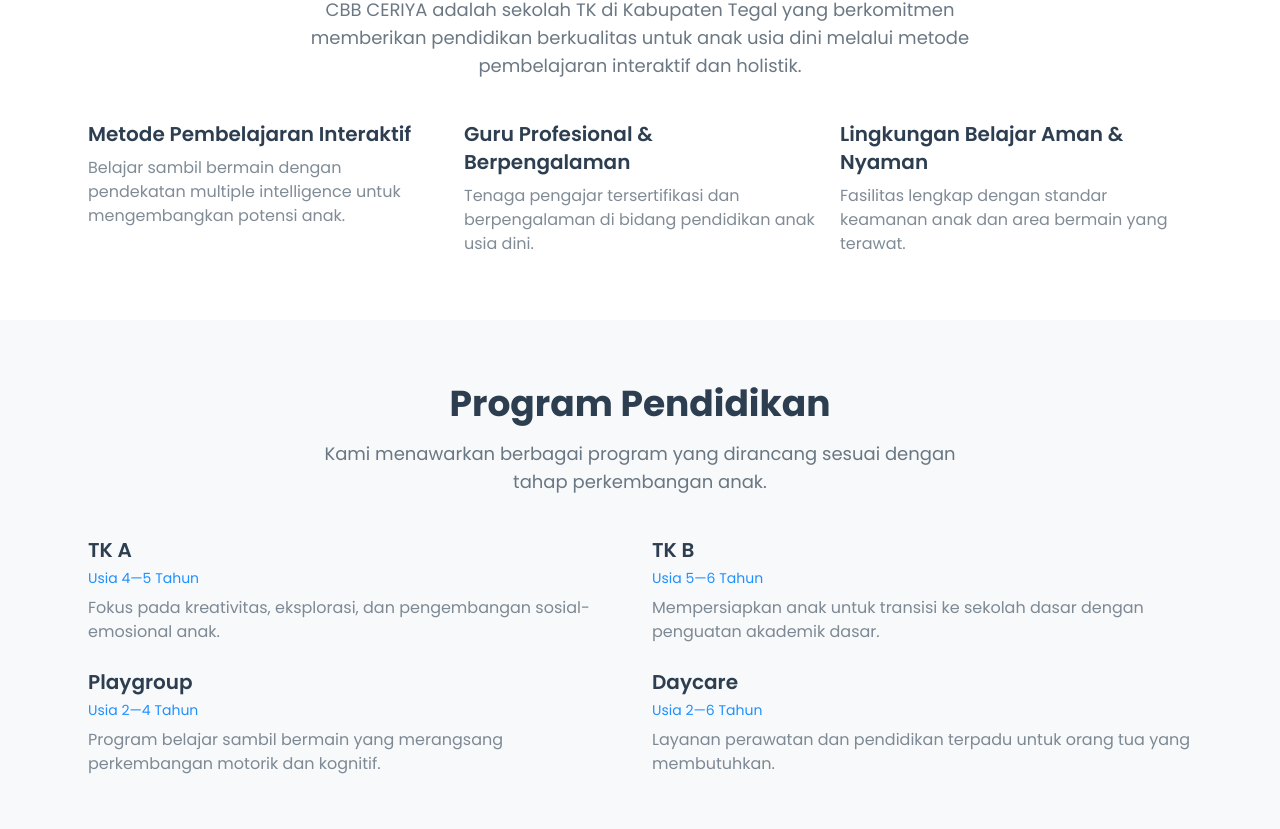
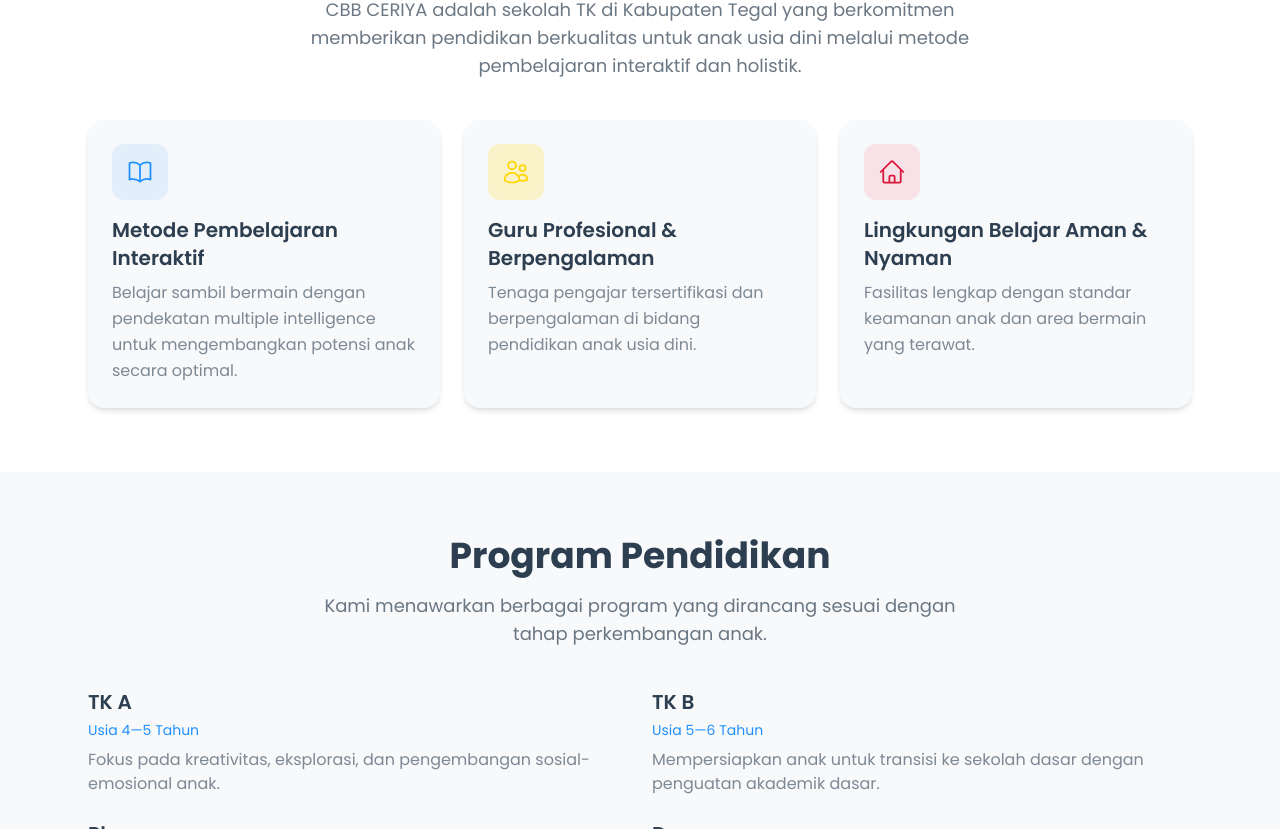
Before and after one commit to FarrelGhozy/web-profile-cbb-ceriya, a website built with Vite: page index.html in a window 1280 px wide. Shown: the part 604-1433 px from the top of the page. Built offline with nearby package versions, Linux system fonts and the light colour scheme.

Commit message:
feat: design about section with icon cards and scroll animations
- Add 3 feature cards with Heroicon SVGs (book, users, home)
- Style cards with icon containers that change color on hover
- Add hover effects (translate-y, shadow increase)
- Add IntersectionObserver scroll animation (fadeInUp)
- Configure prefers-reduced-motion support for accessibility

Closes #5

```diff
--- a/index.html
+++ b/index.html
@@ -212,17 +212,32 @@
             berkualitas untuk anak usia dini melalui metode pembelajaran interaktif dan holistik.
           </p>
           <div class="grid gap-6 md:grid-cols-2 lg:grid-cols-3">
-            <article class="feature-card">
+            <article class="feature-card group rounded-2xl bg-neutral-50 p-6 shadow-md transition-all duration-300 hover:shadow-lg hover:-translate-y-1" data-animate>
+              <div class="mb-4 flex h-14 w-14 items-center justify-center rounded-xl bg-accent/10 text-accent transition-colors group-hover:bg-accent group-hover:text-white">
+                <svg xmlns="http://www.w3.org/2000/svg" class="h-7 w-7" fill="none" viewBox="0 0 24 24" stroke="currentColor" stroke-width="1.5">
+                  <path stroke-linecap="round" stroke-linejoin="round" d="M12 6.042A8.967 8.967 0 006 3.75c-1.052 0-2.062.18-3 .512v14.25A8.987 8.987 0 016 18c2.305 0 4.408.867 6 2.292m0-14.25a8.966 8.966 0 016-2.292c1.052 0 2.062.18 3 .512v14.25A8.987 8.987 0 0018 18a8.967 8.967 0 00-6 2.292m0-14.25v14.25" />
+                </svg>
+              </div>
               <h3 class="text-xl font-semibold text-dark">Metode Pembelajaran Interaktif</h3>
-              <p class="mt-2 text-dark/60">Belajar sambil bermain dengan pendekatan multiple intelligence untuk mengembangkan potensi anak.</p>
+              <p class="mt-2 leading-relaxed text-dark/60">Belajar sambil bermain dengan pendekatan multiple intelligence untuk mengembangkan potensi anak secara optimal.</p>
             </article>
-            <article class="feature-card">
+            <article class="feature-card group rounded-2xl bg-neutral-50 p-6 shadow-md transition-all duration-300 hover:shadow-lg hover:-translate-y-1" data-animate>
+              <div class="mb-4 flex h-14 w-14 items-center justify-center rounded-xl bg-secondary/20 text-secondary transition-colors group-hover:bg-secondary group-hover:text-white">
+                <svg xmlns="http://www.w3.org/2000/svg" class="h-7 w-7" fill="none" viewBox="0 0 24 24" stroke="currentColor" stroke-width="1.5">
+                  <path stroke-linecap="round" stroke-linejoin="round" d="M15 19.128a9.38 9.38 0 002.625.372 9.337 9.337 0 004.121-.952 4.125 4.125 0 00-7.533-2.493M15 19.128v-.003c0-1.113-.285-2.16-.786-3.07M15 19.128v.106A12.318 12.318 0 018.624 21c-2.331 0-4.512-.645-6.374-1.766l-.001-.109a6.375 6.375 0 0111.964-3.07M12 6.375a3.375 3.375 0 11-6.75 0 3.375 3.375 0 016.75 0zm8.25 2.25a2.625 2.625 0 11-5.25 0 2.625 2.625 0 015.25 0z" />
+                </svg>
+              </div>
               <h3 class="text-xl font-semibold text-dark">Guru Profesional &amp; Berpengalaman</h3>
-              <p class="mt-2 text-dark/60">Tenaga pengajar tersertifikasi dan berpengalaman di bidang pendidikan anak usia dini.</p>
+              <p class="mt-2 leading-relaxed text-dark/60">Tenaga pengajar tersertifikasi dan berpengalaman di bidang pendidikan anak usia dini.</p>
             </article>
-            <article class="feature-card">
+            <article class="feature-card group rounded-2xl bg-neutral-50 p-6 shadow-md transition-all duration-300 hover:shadow-lg hover:-translate-y-1" data-animate>
+              <div class="mb-4 flex h-14 w-14 items-center justify-center rounded-xl bg-primary/10 text-primary transition-colors group-hover:bg-primary group-hover:text-white">
+                <svg xmlns="http://www.w3.org/2000/svg" class="h-7 w-7" fill="none" viewBox="0 0 24 24" stroke="currentColor" stroke-width="1.5">
+                  <path stroke-linecap="round" stroke-linejoin="round" d="M2.25 12l8.954-8.955c.44-.439 1.152-.439 1.591 0L21.75 12M4.5 9.75v10.125c0 .621.504 1.125 1.125 1.125H9.75v-4.875c0-.621.504-1.125 1.125-1.125h2.25c.621 0 1.125.504 1.125 1.125V21h4.125c.621 0 1.125-.504 1.125-1.125V9.75M8.25 21h8.25" />
+                </svg>
+              </div>
               <h3 class="text-xl font-semibold text-dark">Lingkungan Belajar Aman &amp; Nyaman</h3>
-              <p class="mt-2 text-dark/60">Fasilitas lengkap dengan standar keamanan anak dan area bermain yang terawat.</p>
+              <p class="mt-2 leading-relaxed text-dark/60">Fasilitas lengkap dengan standar keamanan anak dan area bermain yang terawat.</p>
             </article>
           </div>
         </div>
--- a/src/main.js
+++ b/src/main.js
@@ -54,6 +54,22 @@ document.addEventListener('DOMContentLoaded', () => {
 
   window.addEventListener('scroll', handleScroll, { passive: true })
   handleScroll()
+
+  const animElements = document.querySelectorAll('[data-animate]')
+  if (animElements.length > 0) {
+    const animObserver = new IntersectionObserver(
+      entries => {
+        entries.forEach(entry => {
+          if (entry.isIntersecting) {
+            entry.target.classList.add('animate-visible')
+            animObserver.unobserve(entry.target)
+          }
+        })
+      },
+      { threshold: 0.15, rootMargin: '0px 0px -50px 0px' }
+    )
+    animElements.forEach(el => animObserver.observe(el))
+  }
 
   const sections = document.querySelectorAll('section[id]')
   if (sections.length > 0) {
--- a/src/style.css
+++ b/src/style.css
@@ -39,3 +39,29 @@
     text-wrap: balance;
   }
 }
+
+[data-animate] {
+  opacity: 0;
+  transform: translateY(30px);
+  transition: opacity 0.6s ease-out, transform 0.6s ease-out;
+}
+
+[data-animate].animate-visible {
+  opacity: 1;
+  transform: translateY(0);
+}
+
+.stagger > *:nth-child(1) { transition-delay: 0s; }
+.stagger > *:nth-child(2) { transition-delay: 0.1s; }
+.stagger > *:nth-child(3) { transition-delay: 0.2s; }
+.stagger > *:nth-child(4) { transition-delay: 0.3s; }
+
+@media (prefers-reduced-motion: reduce) {
+  [data-animate] {
+    opacity: 1;
+    transform: none;
+  }
+  html {
+    scroll-behavior: auto;
+  }
+}
```
